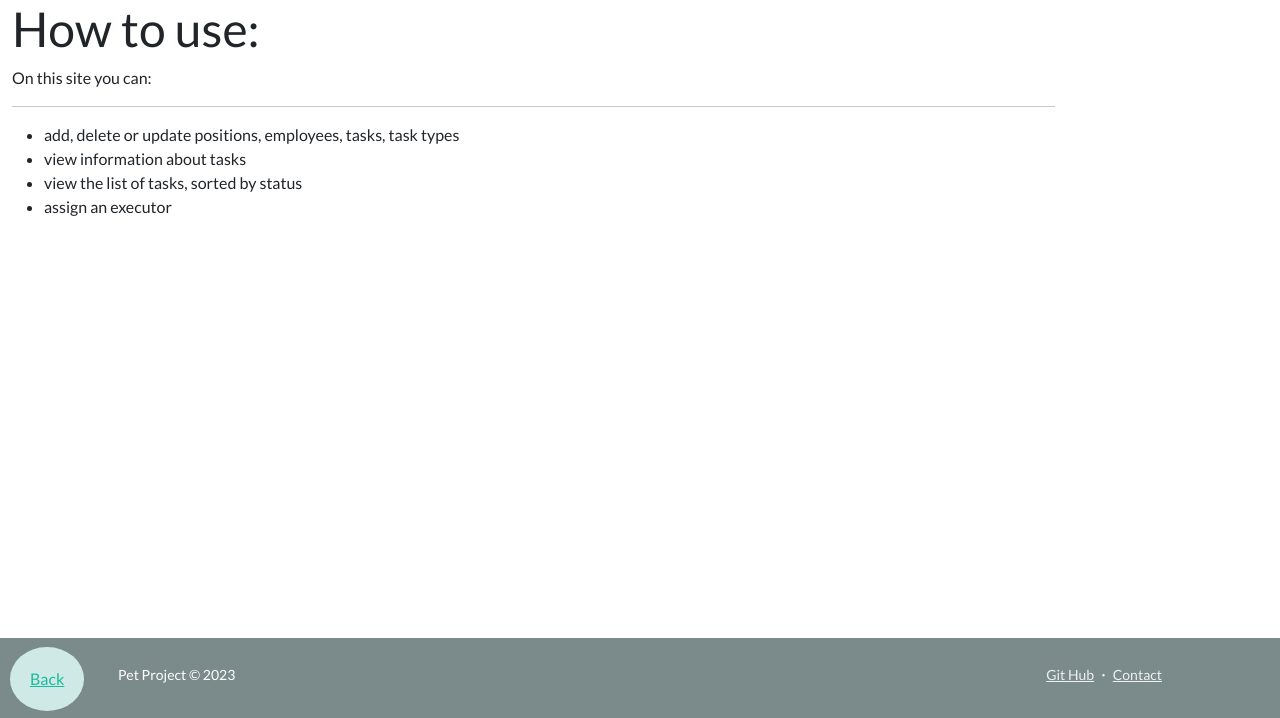
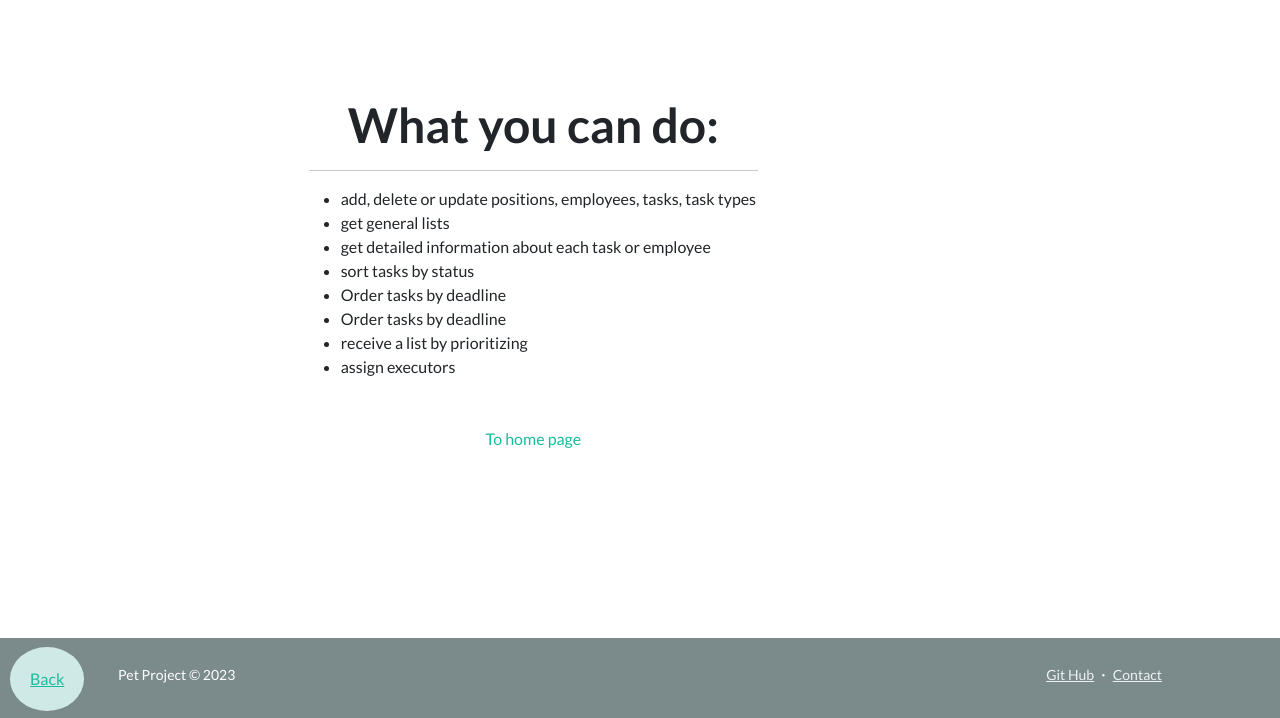
Before and after one commit to anna-lybid/task-manager, a Django app: page /learn-more/ in a window 1280 px wide. Shown: the part 82-800 px from the top of the page. Run offline with Django 4.2, Linux system fonts and the light colour scheme.

````diff
--- a/manager/views.py
+++ b/manager/views.py
@@ -19,7 +19,7 @@ def learn_more(request):
 class TaskListView(LoginRequiredMixin, generic.ListView):
     model = Task
     template_name = "manager/task_list.html"
-    paginate_by = 9
+    paginate_by = 7
 
     def get_context_data(self, *, object_list=None, **kwargs):
         context = super(TaskListView, self).get_context_data(**kwargs)
@@ -80,7 +80,7 @@ class WorkerListView(LoginRequiredMixin, generic.ListView):
     model = Worker
     context_object_name = "worker_list"
     template_name = "manager/worker_list.html"
-    paginate_by = 9
+    paginate_by = 7
 
     def get_queryset(self):
         queryset = super(WorkerListView, self).get_queryset()
@@ -130,7 +130,7 @@ class WorkerDeleteView(LoginRequiredMixin, generic.DeleteView):
 class PositionListView(LoginRequiredMixin, generic.ListView):
     model = Position
     template_name = "manager/position_list.html"
-    paginate_by = 9
+    paginate_by = 7
 
     def get_context_data(self, *, object_list=None, **kwargs):
         context = super(PositionListView, self).get_context_data(**kwargs)
@@ -174,7 +174,7 @@ class PositionDeleteView(LoginRequiredMixin, generic.DeleteView):
 class TaskTypeListView(LoginRequiredMixin, generic.ListView):
     model = TaskType
     template_name = "manager/task_type_list.html"
-    paginate_by = 9
+    paginate_by = 7
 
     def get_context_data(self, *, object_list=None, **kwargs):
         context = super(TaskTypeListView, self).get_context_data(**kwargs)
--- a/static/css/styles.css
+++ b/static/css/styles.css
@@ -77,3 +77,21 @@ button {
 
 .back-link {
 }
+
+li {
+    text-align: left;
+}
+
+.search-task-types {
+    float: right;
+    margin-bottom: 10px;
+}
+
+.search-task-types-field {
+    width: 300px;
+}
+
+.create-task-but {
+    width: 150px;
+    margin-left: 50px;
+}
--- a/templates/includes/learn_more.html
+++ b/templates/includes/learn_more.html
@@ -1,14 +1,39 @@
 {% extends "base.html" %}
 
 {% block content %}
-  <h1>How to use:</h1>
-  <p> On this site you can:</p>
-  <hr>
-  <ul>
-  <li>add, delete or update positions, employees, tasks, task types</li>
-    <li>view information about tasks</li>
-    <li>view the list of tasks, sorted by status</li>
-    <li>assign an executor</li>
-  </ul>
+    <section class="py-5">
+        <div class="container px-5 my-5">
+            <div class="row gx-5 justify-content-center">
+                <div class="col-lg-6">
+                    <div class="text-center mb-5">
+                        <h1 class="fw-bolder">What you can do:</h1>
+                        <hr>
+                        <ul>
+                          <li>add, delete or update positions, employees, tasks, task types</li>
+                          <li>get general lists</li>
+                          <li>get detailed information about each task or employee</li>
+                          <li>sort tasks by status</li>
+                          <li>Order tasks by deadline</li>
+                          <li>Order tasks by deadline</li>
+                          <li>receive a list by prioritizing</li>
+                          <li>assign executors</li>
+                        </ul>
+                      </div>
+                </div>
+            </div>
+            <div class="row gx-5">
+
+            </div>
+            <div class="row gx-5 justify-content-center">
+                <div class="col-lg-6">
+                    <div class="text-center mb-5">
+                        <a class="text-decoration-none" href="#!">
+                            To home page
+                            <i class="bi-arrow-right"></i>
+                        </a>
+                    </div>
+                </div>
+            </div>
+        </div>
+    </section>
 {% endblock %}
-```
````
Also changed, not shown: other parts of static/css/styles.css (+1 -1 lines), templates/manager/position_list.html (+31 -10 lines), templates/manager/task_list.html (+28 -12 lines), templates/manager/task_type_list.html (+10 -4 lines), templates/manager/worker_list.html (+35 -13 lines).
